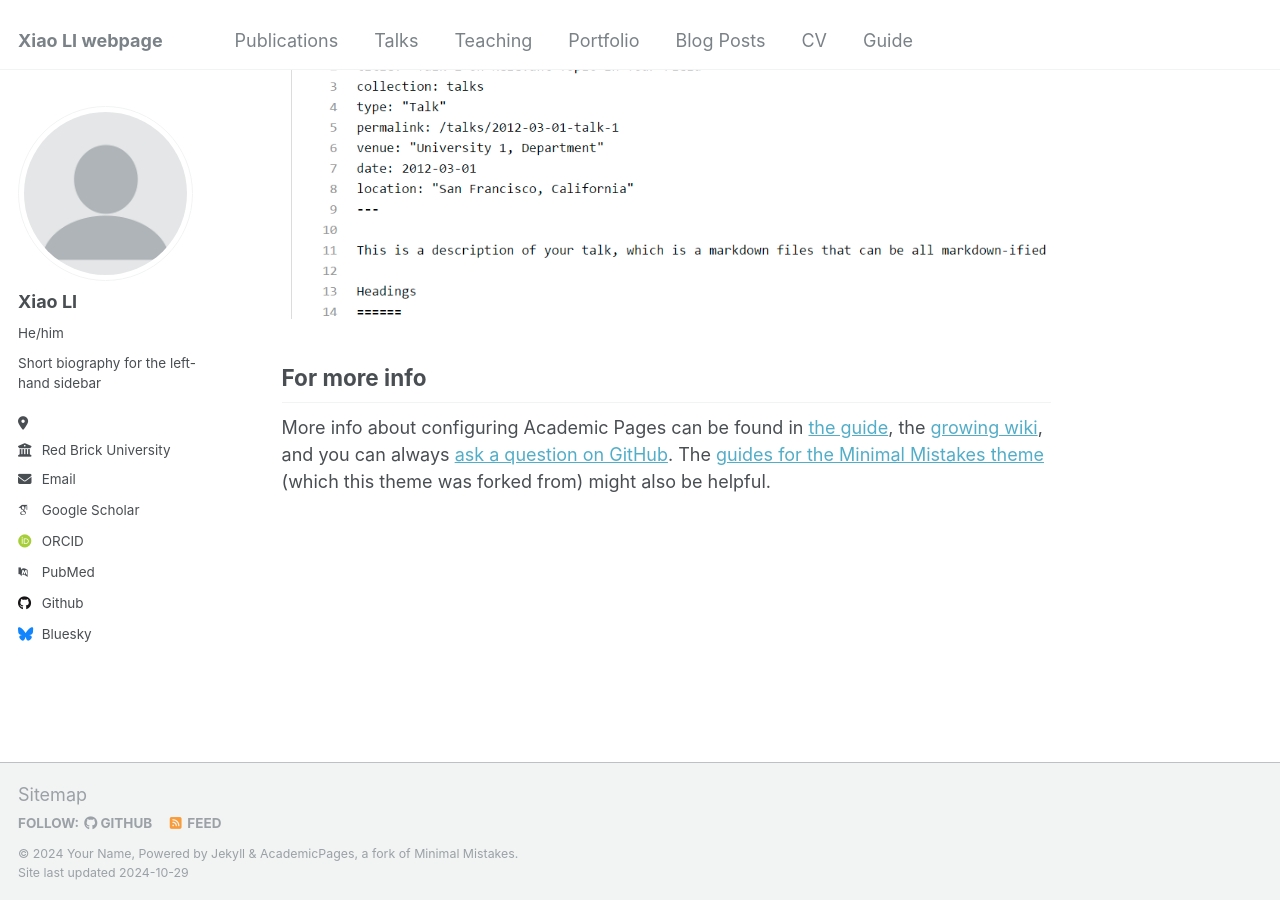
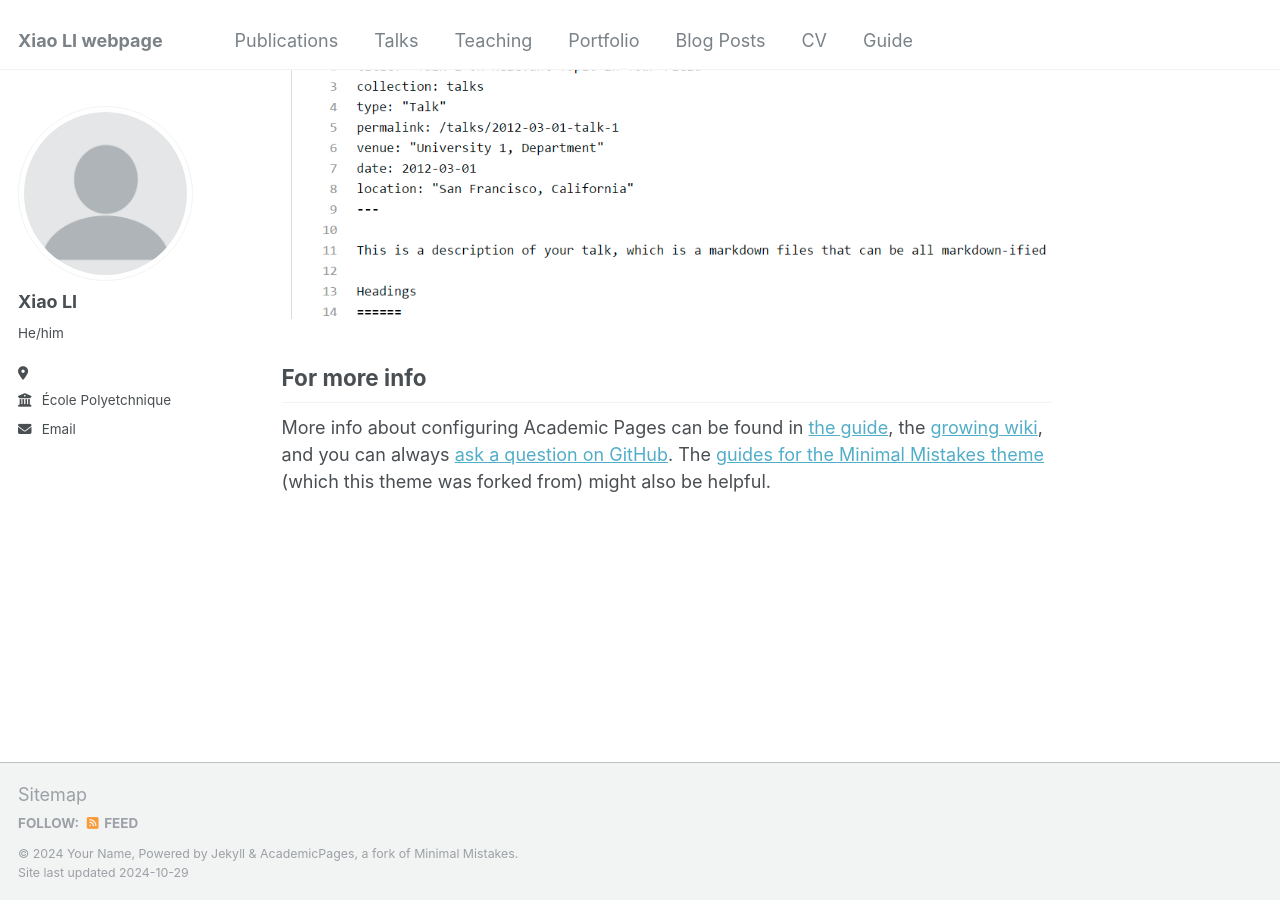
Before and after one commit to XiaoLi-CN/xiaoli.github.io, a Jekyll site: the page built from _pages/about.md, in a window 1280 px wide and 900 px high, scrolled down 2643 px. Built offline with Jekyll 4.4.1, drawn with Linux system fonts in a browser that asks for light colours; some web fonts are replaced.

Commit message:
Update _config.yml

```diff
--- a/_config.yml
+++ b/_config.yml
@@ -24,19 +24,19 @@ author:
   avatar           : "profile.png"
   name             : "Xiao LI"
   pronouns         : "He/him"
-  bio              : "Short biography for the left-hand sidebar"
+  bio              : ""
   location         : ""
-  employer         : "Red Brick University"
+  employer         : "École Polyetchnique"
   uri              : # URL
-  email            : "none@example.org"
+  email            : "xiao.li.cn23@gmail.com"
 
   # Academic websites
   arxiv            : # URL - Update with the correct link to your profile
-  googlescholar    : "https://scholar.google.com/citations?user=PS_CX0AAAAAJ"
+  googlescholar    :
   impactstory      : # URL
-  orcid            : "http://orcid.org/yourorcidurl"
+  orcid            :
   semantic         : # URL
-  pubmed           : "https://www.ncbi.nlm.nih.gov/pubmed/?term=john+snow"
+  pubmed           :
   researchgate     : # URL
   scopus           : # URL
 
@@ -44,12 +44,12 @@ author:
   bitbucket        : # Username - Update with your username on the site
   codepen          : # Username
   dribbble         : # Username
-  github           : "academicpages"
+  github           :
   kaggle           : # Username
   stackoverflow    : # User number or user number and name (i.e., use "1" or "1/jeff-atwood")
 
   # Social media
-  bluesky          : "bsky.app" # Replace this with you Bluesky username
+  bluesky          : # Replace this with you Bluesky username
   facebook         : # Username
   flickr           : # Username
   foursquare       : # Username
```
